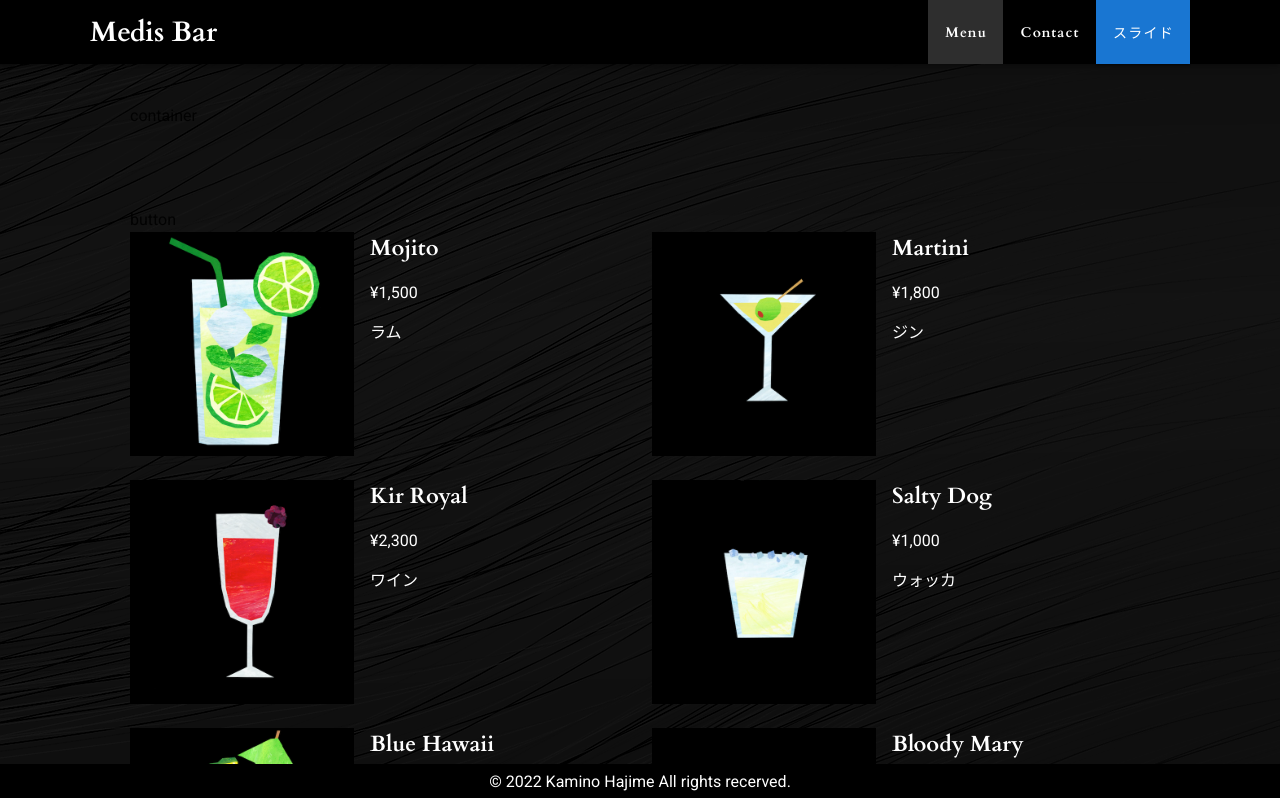
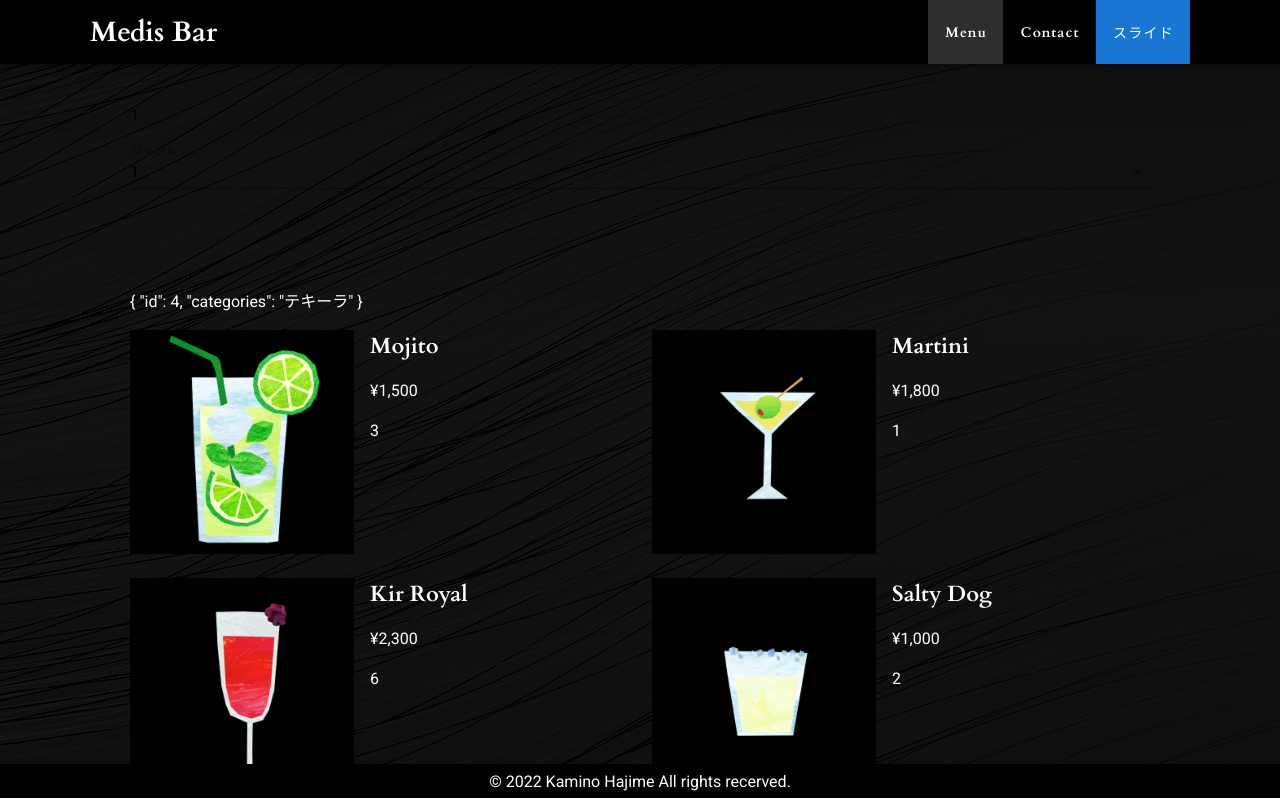
Before and after one commit to iden1107/Medis-Bar, a Nuxt app: page /menu in a window 1280 px wide. Shown: the top 798 px of the page. Built offline with nearby package versions, Linux system fonts and the light colour scheme.

Commit message:
[modify]ジャンル

```diff
--- a/layouts/default.vue
+++ b/layouts/default.vue
@@ -121,7 +121,6 @@ export default {
   methods:{
     // 600px以上でドロワーメニューを非表示
     drawerMenuShow(){
-      console.log(window.outerWidth)
       if(window.outerWidth >= 600){
         this.drawer = false
       }
--- a/layouts/error.vue
+++ b/layouts/error.vue
@@ -1,17 +1,24 @@
 <template>
   <v-app dark>
-    <h1 v-if="error.statusCode === 404">
+    <div class="container">
+      <h1 v-if="error.statusCode === 404" class="white--text">
         {{ pageNotFound }}
       </h1>
       <h1 v-else>
         {{ otherError }}
       </h1>
-    <NuxtLink to="/">
-      Home page
+      <NuxtLink to="/" class="white--text">
+        ホームへ戻る
       </NuxtLink>
+      </div>
   </v-app>
 </template>
 
+<style scoped>
+.container{
+  max-width: 1100px;
+}
+</style>
 <script>
 export default {
   name: 'EmptyLayout',
@@ -24,7 +31,7 @@ export default {
   },
   data () {
     return {
-      pageNotFound: '404 Not Found',
+      pageNotFound: '404 ページが見つかりません',
       otherError: 'An error occurred'
     }
   },
--- a/pages/menu.vue
+++ b/pages/menu.vue
@@ -1,31 +1,37 @@
 <template>
   <div class="menu">
+    <!-- 検索 -->
     <section class="serch">
-      <div class="container">container</div>
+      <div class="container">
+        <p>{{serch.base}}</p>
+        <v-combobox
+          v-model="serch.base"
+          :items="cocktailbase.id"
+          label="ジャンル"
+        ></v-combobox>
+      </div>
     </section>
+    <!-- メニュー -->
     <section class="cocktails">
       <div class="container">
-        <button @click="judgeCocktailBase(0)">button</button>
+        <p class="white--text">{{cocktailbase[3]}}</p>
         <v-row>
           <v-col
             cols="12"
             md="6"
-            v-for="cocktail in cocktails"
+            v-for="cocktail in filteredCocktails"
             :key="cocktail.id"
             class="d-flex"
           >
-
               <img
                 :src="require(`@/assets/cocktails/${cocktail.img}.png`)"
               />
               <div class="detail">
                 <p class="font">{{ cocktail.name }}</p>
                 <p class="white--text">{{ cocktail.price | locale}}</p>
-                <p class="white--text">{{ cocktailbase[cocktail.base] }}</p>
+                <p class="white--text">{{ cocktail.base}}</p>
               </div>
-
           </v-col>
-
         </v-row>
       </div>
     </section>
@@ -55,56 +61,69 @@ export default {
   name: "MenuPage",
   data() {
     return {
-      cocktailbase: ["ジン", "ウォッカ", "ラム", "テキーラ", "リキュール", "ワイン", "ウィスキー","ただのソーダ水"],
+      cocktailbase: [
+        {id:1,categories:"ジン",},
+        {id:2,categories:"ウォッカ"},
+        {id:3,categories:"ラム"},
+        {id:4,categories:"テキーラ"},
+        {id:5,categories:"リキュール"},
+        {id:6,categories:"ワイン"},
+        {id:7,categories:"ウィスキー"},
+      ],
       cocktails: [
-        { id: 1, name: "Mojito", price: 1500, base: 2, img: "mojito" },
-        { id: 2, name: "Martini", price:1800, base: 0, img: "martini" },
-        { id: 3, name: "Kir Royal", price: 2300, base: 5, img: "kiri_royal" },
-        { id: 4, name: "Salty Dog", price: 1000, base: 1, img: "salty_dog" },
-        { id: 5, name: "Blue Hawaii", price: 1500, base: 2, img: "blue_hawaii" },
-        { id: 6, name: "Bloody Mary", price: 2800, base: 1, img: "bloody_mary" },
-        { id: 7, name: "Pink Lady", price: 3100, base: 0, img: "pink_lady" },
+        { id: 1, name: "Mojito", price: 1500, base: 3, img: "mojito" },
+        { id: 2, name: "Martini", price:1800, base: 1, img: "martini" },
+        { id: 3, name: "Kir Royal", price: 2300, base: 6, img: "kiri_royal" },
+        { id: 4, name: "Salty Dog", price: 1000, base: 2, img: "salty_dog" },
+        { id: 5, name: "Blue Hawaii", price: 1500, base: 3, img: "blue_hawaii" },
+        { id: 6, name: "Bloody Mary", price: 2800, base: 2, img: "bloody_mary" },
+        { id: 7, name: "Pink Lady", price: 3100, base: 1, img: "pink_lady" },
         {
           id: 8,
           name: "Cassis and Orange",
           price: 2200,
-          base: 4,
+          base: 5,
           img: "cassis_orange",
         },
-        { id: 9, name: "Grasshopper", price: 900, base: 4, img: "grasshopper" },
+        { id: 9, name: "Grasshopper", price: 900, base: 5, img: "grasshopper" },
         {
           id: 10,
           name: "Kahlua and Milk",
           price: 1200,
-          base: 4,
+          base: 5,
           img: "kahlua_and_milk",
         },
-        { id: 11, name: "Screwdriver", price: 1200, base: 1, img: "screwdriver" },
-        { id: 12, name: "Sky Diving", price: 1000, base: 2, img: "sky_diving" },
-        { id: 13, name: "Spumoni", price: 1500, base: 4, img: "spumoni" },
-        { id: 14, name: "Balalaika", price: 2000, base: 1, img: "balalaika" },
-        { id: 15, name: "Margarita", price: 2400, base: 3, img: "margarita" },
-        { id: 16, name: "Manhattan", price: 1100, base: 6, img: "manhattan" },
+        { id: 11, name: "Screwdriver", price: 1200, base: 2, img: "screwdriver" },
+        { id: 12, name: "Sky Diving", price: 1000, base: 3, img: "sky_diving" },
+        { id: 13, name: "Spumoni", price: 1500, base: 5, img: "spumoni" },
+        { id: 14, name: "Balalaika", price: 2000, base: 2, img: "balalaika" },
+        { id: 15, name: "Margarita", price: 2400, base: 4, img: "margarita" },
+        { id: 16, name: "Manhattan", price: 1100, base: 7, img: "manhattan" },
         {
           id: 17,
           name: "Soda",
           price: 10000000,
-          base: 7,
+          base: "",
           img: "gin_and_tonic",
         },
-        { id: 18, name: "Violet Fizz", price: 3000, base: 4, img: "violet_fizz" },
+        { id: 18, name: "Violet Fizz", price: 3000, base: 5, img: "violet_fizz" },
       ],
+      serch:{
+        base:1
+      }
     };
   },
   filters:{
     locale(value){
       return  "¥" + value.toLocaleString()
     }
-  }
-  // computed: {
-  //   judgeCocktailBase:function (id){
-  //     return this.base(id)
-  //   }
-  // },
+  },
+  computed: {
+    filteredCocktails(){
+      let x = this.cocktails
+      console.log(x)
+      return x
+    }
+  },
 };
 </script>
```
Lines whose indentation alone changed are shown as unchanged.
